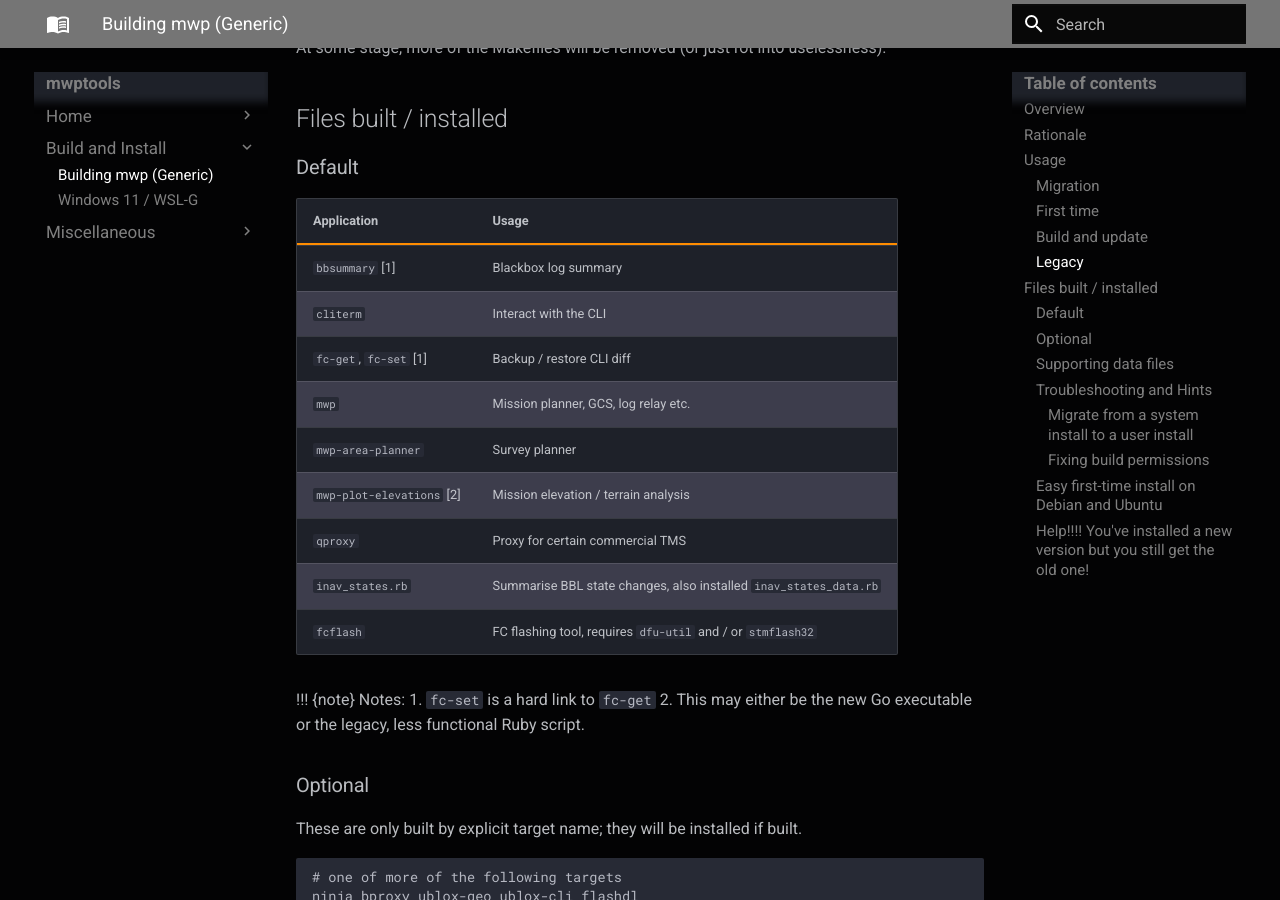
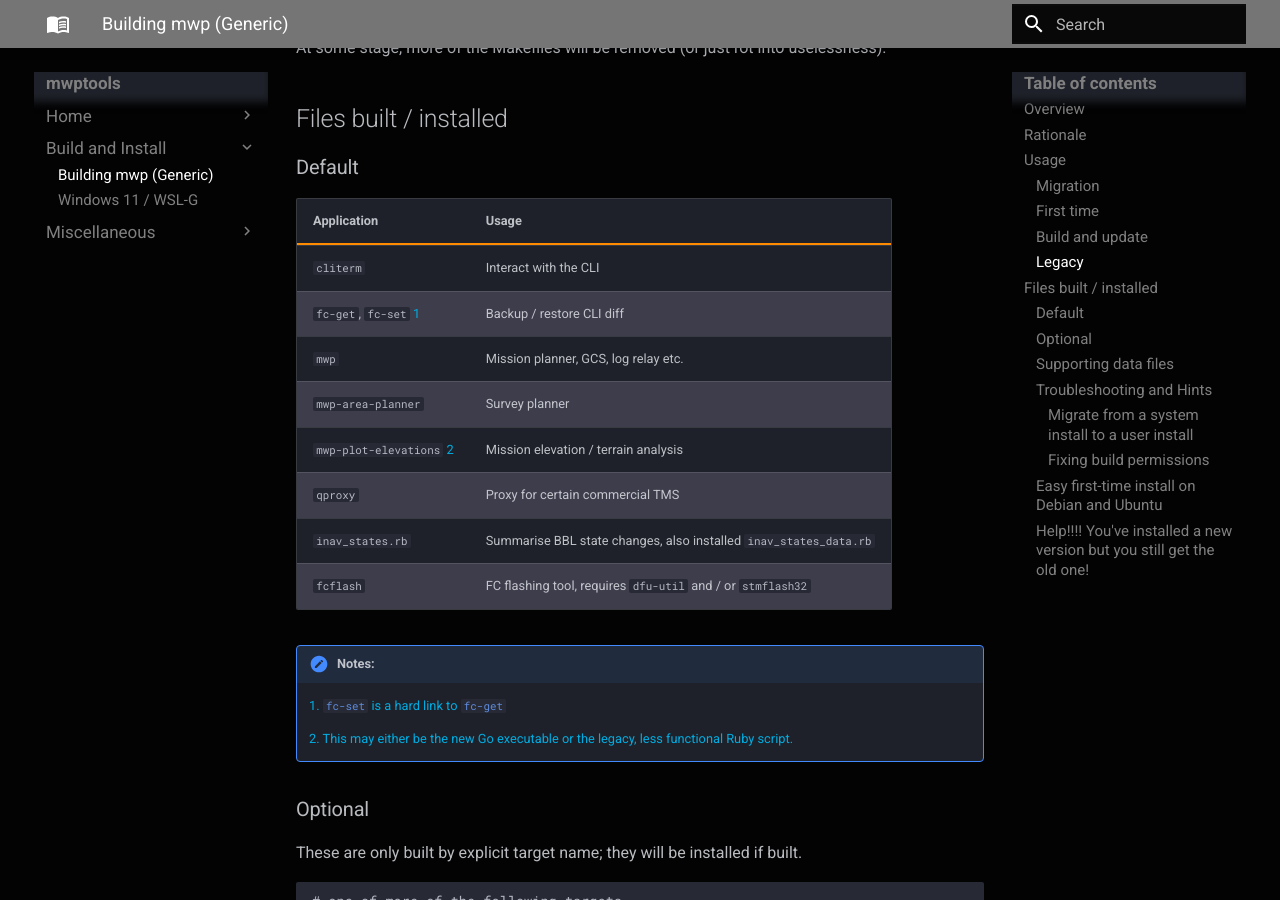
Before and after one commit to stronnag/mwptools, an MkDocs documentation site: the page built from docs/manual/docs/Building-with-meson-and-ninja.md, in a window 1280 px wide and 900 px high, scrolled down 1679 px. Built offline with MkDocs 1.6.1 and Material for MkDocs 9.7.7, drawn with Linux system fonts in a browser that asks for light colours.

Commit message:
update manual

```diff
--- a/docs/manual/docs/Building-with-meson-and-ninja.md
+++ b/docs/manual/docs/Building-with-meson-and-ninja.md
@@ -69,19 +69,19 @@ At some stage, more of the Makefiles will be removed (or just rot into uselessne
 
 | Application | Usage |
 | ----------- | ----- |
-| `bbsummary` [1] | Blackbox log summary |
 | `cliterm` | Interact with the CLI |
-| `fc-get`, `fc-set` [1] | Backup / restore CLI diff |
+| `fc-get`, `fc-set` [1](#note1) | Backup / restore CLI diff |
 | `mwp` | Mission planner, GCS, log relay etc. |
 | `mwp-area-planner` | Survey planner |
-| `mwp-plot-elevations` [2] | Mission elevation / terrain analysis |
+| `mwp-plot-elevations` [2](#note2) | Mission elevation / terrain analysis |
 | `qproxy` | Proxy for certain commercial TMS |
 | `inav_states.rb` | Summarise BBL state changes, also installed `inav_states_data.rb` |
 | `fcflash` | FC flashing tool, requires `dfu-util` and / or `stmflash32` |
 
-!!! {note} Notes:
-	1. `fc-set` is a hard link to `fc-get`
-	2. This may either be the new Go executable or the legacy, less functional Ruby script.
+!!! note "Notes:"
+    <a name="note1">1. `fc-set` is a hard link to `fc-get`</a>
+
+	<a name="note2">2. This may either be the new Go executable or the legacy, less functional Ruby script.	</a>
 
 ### Optional
 
```
Also changed, not shown: 1 other file.
